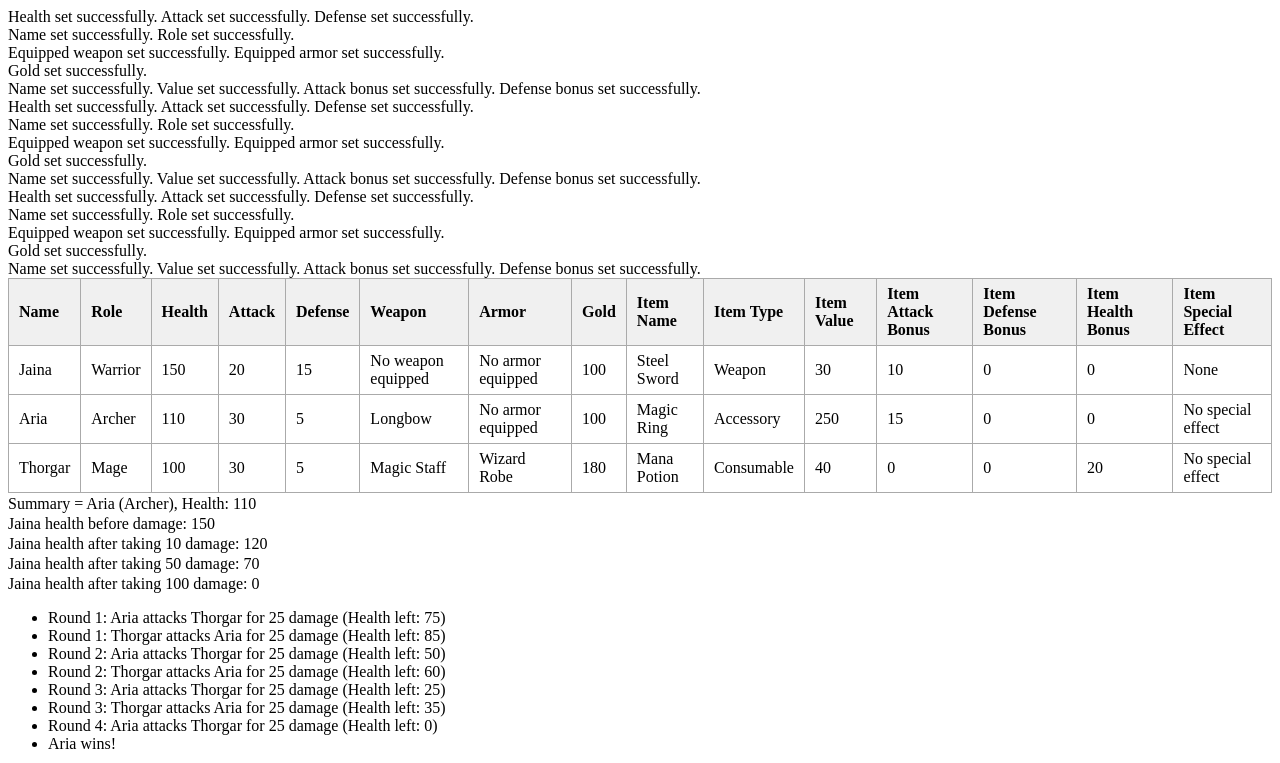
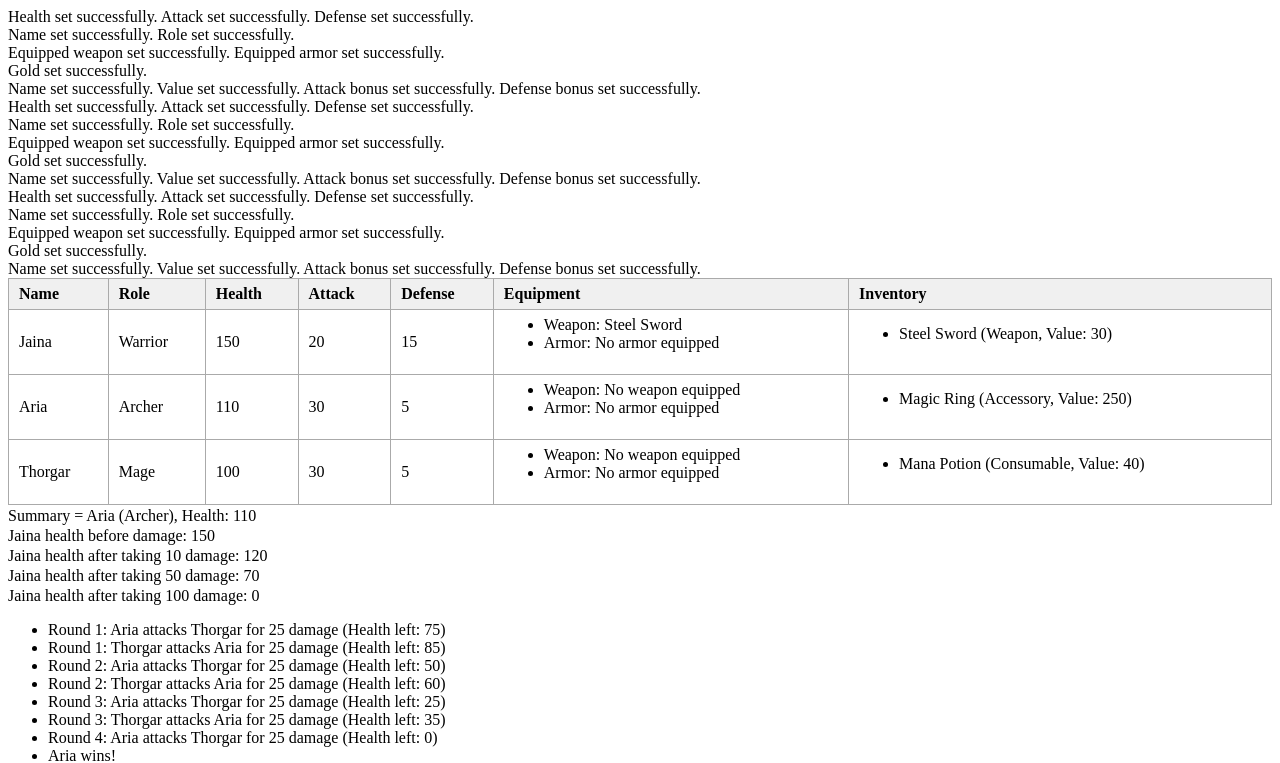
Before and after one commit to koningstein/ooprpgv2, a PHP site: page / in a window 1280 px wide. Shown: the top 763 px of the page. Run offline with PHP 8.4, Linux system fonts and the light colour scheme.

Commit message:
Opdracht 17 klaar

```diff
--- a/index.php
+++ b/index.php
@@ -13,11 +13,12 @@ use Game\CharacterStats;
 use Game\Equipment;
 use Game\Item;
 use Game\Wallet;
+use Game\Inventory;
 
 // Jaina
 $jainaStats = new CharacterStats();
 echo $jainaStats->setStats(150, 20, 15) . "<br>";
-$jaina = new Character();
+$jaina = new Character(12);
 echo $jaina->setCharacter("Jaina", "Warrior", $jainaStats) . "<br>";
 $jainaEquipment = new Equipment();
 echo $jainaEquipment->setEquipment(null, null) . "<br>";
@@ -25,11 +26,13 @@ $jainaWallet = new Wallet();
 echo $jainaWallet->setGold(100) . "<br>";
 $jainaSword = new Item();
 echo $jainaSword->setItem("Steel Sword", "Weapon", 30, 10, 0, 0, "None") . "<br>";
+$jaina->getInventory()->addItem($jainaSword);
+$jaina->equipWeapon($jaina->getInventory()->getItem("Steel Sword"));
 
 // Aria
 $ariaStats = new CharacterStats();
 echo $ariaStats->setStats(110, 30, 5) . "<br>";
-$aria = new Character();
+$aria = new Character(8);
 echo $aria->setCharacter("Aria", "Archer", $ariaStats) . "<br>";
 $ariaEquipment = new Equipment();
 echo $ariaEquipment->setEquipment("Longbow", null) . "<br>";
@@ -37,6 +40,7 @@ $ariaWallet = new Wallet();
 echo $ariaWallet->setGold(100) . "<br>";
 $ariaRing = new Item();
 echo $ariaRing->setItem("Magic Ring", "accessory", 250, 15) . "<br>";
+$aria->getInventory()->addItem($ariaRing);
 
 // Thorgar
 $thorgarStats = new CharacterStats();
@@ -49,30 +53,9 @@ $thorgarWallet = new Wallet();
 echo $thorgarWallet->setGold(180) . "<br>";
 $thorgarPotion = new Item();
 echo $thorgarPotion->setItem("Mana Potion", "consumable", 40, 0, 0, 20) . "<br>";
+$thorgar->getInventory()->addItem($thorgarPotion);
 
-$characters = [
-    [
-        'character' => $jaina,
-        'stats' => $jainaStats,
-        'equipment' => $jainaEquipment,
-        'wallet' => $jainaWallet,
-        'item' => $jainaSword
-    ],
-    [
-        'character' => $aria,
-        'stats' => $ariaStats,
-        'equipment' => $ariaEquipment,
-        'wallet' => $ariaWallet,
-        'item' => $ariaRing
-    ],
-    [
-        'character' => $thorgar,
-        'stats' => $thorgarStats,
-        'equipment' => $thorgarEquipment,
-        'wallet' => $thorgarWallet,
-        'item' => $thorgarPotion
-    ]
-];
+$characters = [$jaina, $aria, $thorgar];
 
 echo "<table>";
 echo "<tr>
@@ -81,40 +64,36 @@ echo "<tr>
   <th>Health</th>
   <th>Attack</th>
   <th>Defense</th>
-        <th>Weapon</th>
-        <th>Armor</th>
-        <th>Gold</th>
-        <th>Item Name</th>
-        <th>Item Type</th>
-        <th>Item Value</th>
-        <th>Item Attack Bonus</th>
-        <th>Item Defense Bonus</th>
-        <th>Item Health Bonus</th>
-        <th>Item Special Effect</th>
+  <th>Equipment</th>
+  <th>Inventory</th>
 </tr>";
 
-foreach ($characters as $character) {
-    $char = $character['character'];
-    $stats = $character['stats'];
-    $equip = $character['equipment'];
-    $wallet = $character['wallet'];
-    $item = $character['item'];
+foreach ($characters as $char) {
+    $stats = $char->getStats();
+    $equip = $char->getEquipment();
+    $inventory = $char->getInventory();
+
+    // Inventory items as list
+    $itemList = "<ul>";
+    foreach ($inventory->getAllItems() as $item) {
+        $itemList .= "<li>{$item->getName()} ({$item->getType()}, Value: {$item->getValue()})</li>";
+    }
+    $itemList .= "</ul>";
+
+    // Equipment as list
+    $equipmentList = "<ul>";
+    $equipmentList .= "<li>Weapon: " . $equip->getEquippedWeapon() . "</li>";
+    $equipmentList .= "<li>Armor: " . $equip->getEquippedArmor() . "</li>";
+    $equipmentList .= "</ul>";
+
     echo "<tr>";
     echo "<td>" . $char->getName() . "</td>";
     echo "<td>" . $char->getRole() . "</td>";
     echo "<td>" . $stats->getHealth() . "</td>";
     echo "<td>" . $stats->getAttack() . "</td>";
     echo "<td>" . $stats->getDefense() . "</td>";
-    echo "<td>" . $equip->getEquippedWeapon() . "</td>";
-    echo "<td>" . $equip->getEquippedArmor() . "</td>";
-    echo "<td>" . $wallet->getGold() . "</td>";
-    echo "<td>" . $item->getName() . "</td>";
-    echo "<td>" . $item->getType() . "</td>";
-    echo "<td>" . $item->getValue() . "</td>";
-    echo "<td>" . $item->getAttackBonus() . "</td>";
-    echo "<td>" . $item->getDefenseBonus() . "</td>";
-    echo "<td>" . $item->getHealthBonus() . "</td>";
-    echo "<td>" . $item->getSpecialEffect() . "</td>";
+    echo "<td>" . $equipmentList . "</td>";
+    echo "<td>" . $itemList . "</td>";
     echo "</tr>";
 }
 echo "</table>";
--- a/src/Character.php
+++ b/src/Character.php
@@ -11,6 +11,17 @@ class Character
     public string $name;
     public string $role;
     public CharacterStats $stats;
+    public Inventory $inventory;
+    public Equipment $equipment;
+
+    /**
+     * Character constructor initializes inventory and equipment.
+     */
+    public function __construct(int $maxInventorySlots = 10)
+    {
+        $this->inventory = new Inventory($maxInventorySlots);
+        $this->equipment = new Equipment();
+    }
 
     /**
      * Create a character with name, role and statistics
@@ -112,4 +123,58 @@ class Character
         $newHealth = max(0, $currentHealth - $amount);
         $this->stats->setHealth($newHealth);
     }
+
+    /**
+     * Returns the Inventory object.
+     * @return Inventory
+     */
+    public function getInventory(): Inventory
+    {
+        return $this->inventory;
+    }
+
+    /**
+     * Returns the Equipment object.
+     * @return Equipment
+     */
+    public function getEquipment(): Equipment
+    {
+        return $this->equipment;
+    }
+
+    /**
+     * Equips a weapon if it is in inventory and of type 'weapon'.
+     * @param Item $weapon
+     * @return string
+     */
+    public function equipWeapon(Item $weapon): string
+    {
+        if (strtolower($weapon->getType()) !== "weapon") {
+            return "Item is not a weapon.";
+        }
+        $itemInInventory = $this->inventory->getItem($weapon->getName());
+        if (!$itemInInventory) {
+            return "Item not found in inventory.";
+        }
+        $this->equipment->setEquippedWeapon($weapon->getName());
+        return "Weapon '{$weapon->getName()}' equipped successfully.";
+    }
+
+    /**
+     * Equips armor if it is in inventory and of type 'armor'.
+     * @param Item $armor
+     * @return string
+     */
+    public function equipArmor(Item $armor): string
+    {
+        if (strtolower($armor->getType()) !== "armor") {
+            return "Item is not armor.";
+        }
+        $itemInInventory = $this->inventory->getItem($armor->getName());
+        if (!$itemInInventory) {
+            return "Item not found in inventory.";
+        }
+        $this->equipment->setEquippedArmor($armor->getName());
+        return "Armor '{$armor->getName()}' equipped successfully.";
+    }
 }
--- /dev/null
+++ b/src/Inventory.php
@@ -0,0 +1,102 @@
+<?php
+
+namespace Game;
+
+/**
+ * Manages the inventory of a character, including items and their maximum slots.
+ */
+class Inventory
+{
+    private array $items = [];
+    private int $maxSlots;
+
+    /**
+     * Initializes the inventory with a maximum number of slots.
+     * @param int $maxSlots The maximum number of slots in the inventory.
+     */
+    public function __construct(int $maxSlots = 10)
+    {
+        $this->maxSlots = $maxSlots;
+    }
+
+    /**
+     * Adds an item to the inventory if there is space.
+     * @param Item $item
+     * @return string Success message or error if inventory is full.
+     */
+    public function addItem(Item $item): string
+    {
+        if ($this->isFull()) {
+            return "Inventory is full, cannot add item.";
+        }
+        $this->items[] = $item;
+        return "Item '{$item->getName()}' added successfully.";
+    }
+
+    /**
+     * Removes an item by name from the inventory.
+     * @param string $itemName
+     * @return string Success message or error if item not found.
+     */
+    public function removeItem(string $itemName): string
+    {
+        foreach ($this->items as $index => $item) {
+            if (strtolower($item->getName()) === strtolower($itemName)) {
+                unset($this->items[$index]);
+                return "Item '{$itemName}' removed successfully.";
+            }
+        }
+        return "Item not found in inventory.";
+    }
+
+    /**
+     * Gets an item by name from the inventory.
+     * @param string $itemName
+     * @return Item|null The item if found, null otherwise.
+     */
+    public function getItem(string $itemName): ?Item
+    {
+        foreach ($this->items as $item) {
+            if (strtolower($item->getName()) === strtolower($itemName)) {
+                return $item;
+            }
+        }
+        return null;
+    }
+
+    /**
+     * Returns all items in the inventory.
+     * @return array Array of Item objects.
+     */
+    public function getAllItems(): array
+    {
+        return $this->items;
+    }
+
+    /**
+     * Returns the number of items in the inventory.
+     * @return int
+     */
+    public function getItemCount(): int
+    {
+        return count($this->items);
+    }
+
+    /**
+     * Checks if the inventory is full.
+     * @return bool
+     */
+    public function isFull(): bool
+    {
+        return $this->getItemCount() >= $this->maxSlots;
+    }
+
+    /**
+     * Checks if the inventory is empty.
+     * @return bool
+     */
+    public function isEmpty(): bool
+    {
+        return empty($this->items);
+    }
+}
```
Lines whose indentation alone changed are shown as unchanged.
